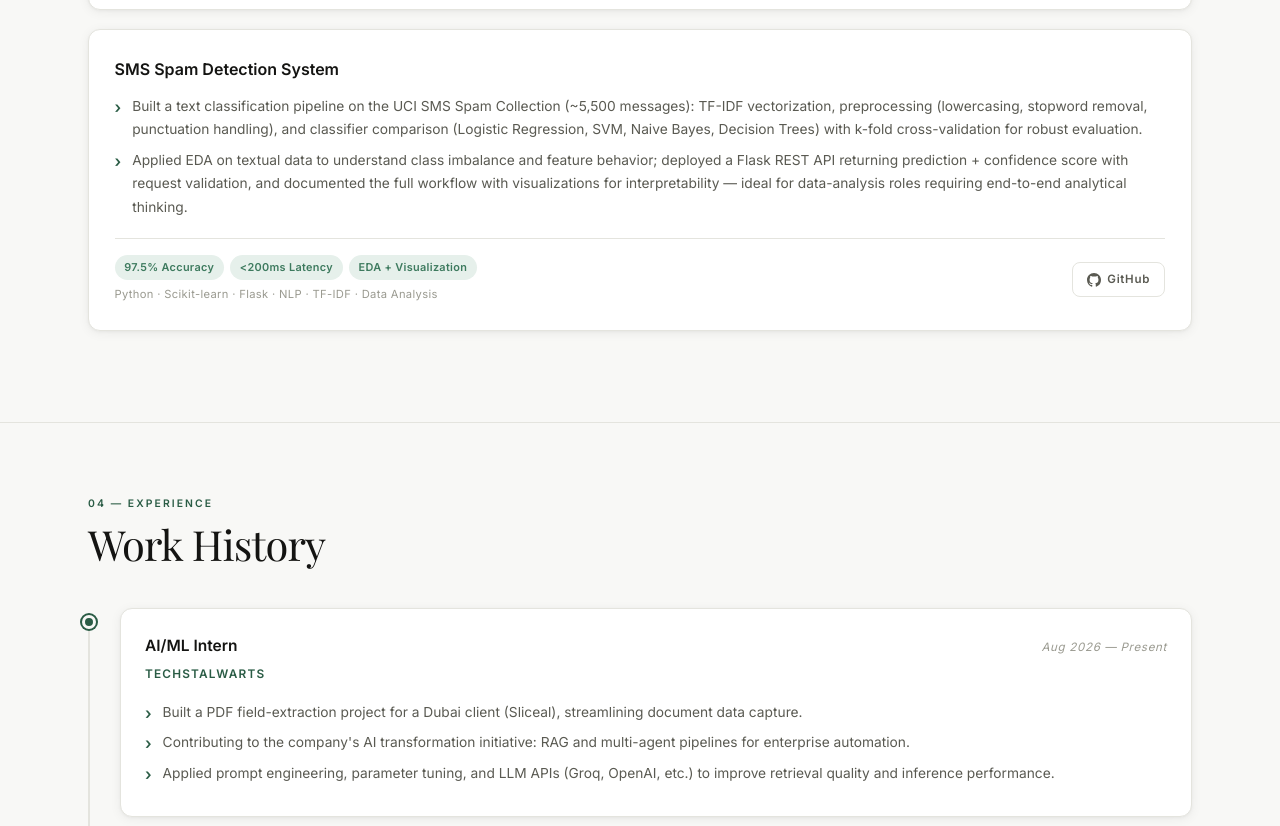
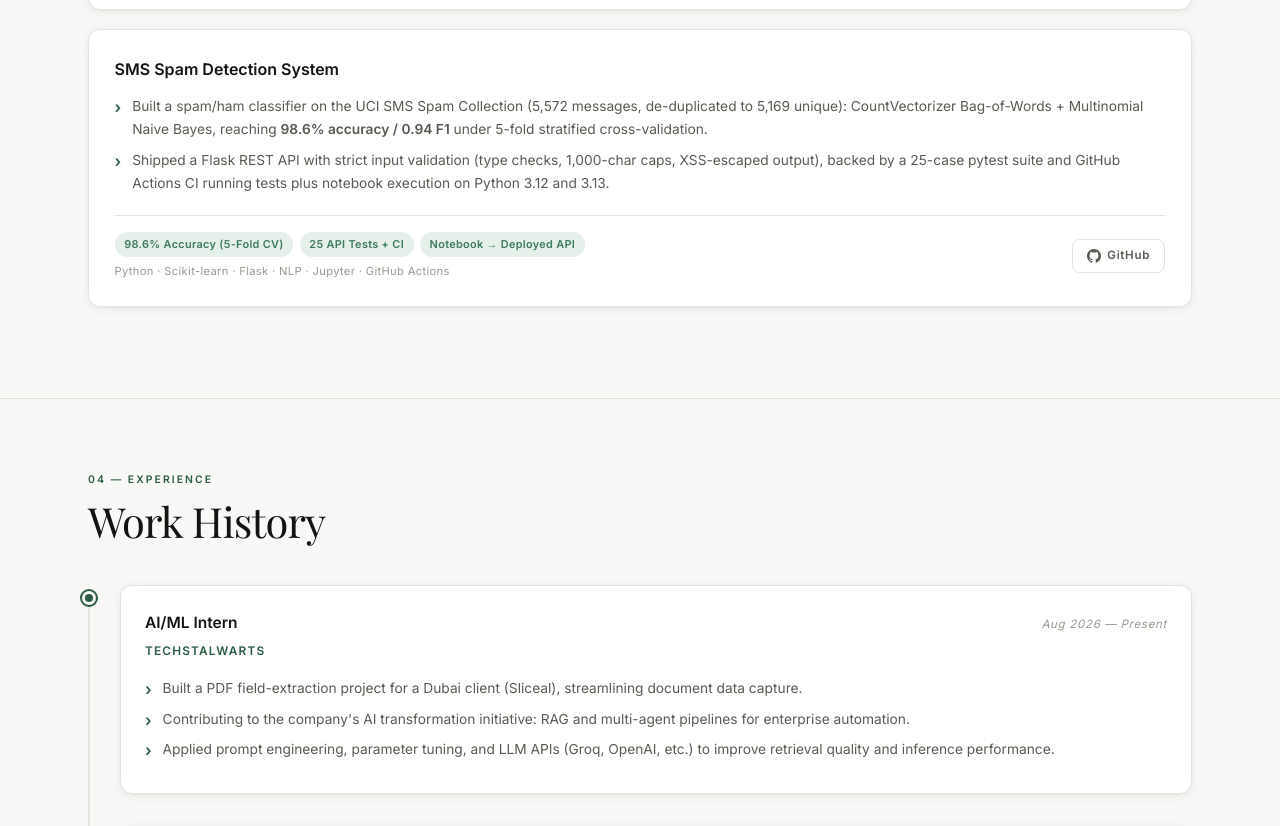
Before and after one commit to Shubham302004/shubham302004.github.io, a plain HTML site: page index.html in a window 1280 px wide. Shown: the part 3203-4029 px from the top of the page. Drawn offline with nearby package versions, Linux system fonts and the light colour scheme.

Commit message:
Fix SMS Spam card: align claims with repo (CountVectorizer not TF-IDF, 98.6% CV accuracy, tests+CI)

```diff
--- a/index.html
+++ b/index.html
@@ -234,17 +234,17 @@
           SMS Spam Detection System
         </div>
         <ul class="proj-bullets">
-          <li>Built a text classification pipeline on the UCI SMS Spam Collection (~5,500 messages): TF-IDF vectorization, preprocessing (lowercasing, stopword removal, punctuation handling), and classifier comparison (Logistic Regression, SVM, Naive Bayes, Decision Trees) with k-fold cross-validation for robust evaluation.</li>
-          <li>Applied EDA on textual data to understand class imbalance and feature behavior; deployed a Flask REST API returning prediction + confidence score with request validation, and documented the full workflow with visualizations for interpretability — ideal for data-analysis roles requiring end-to-end analytical thinking.</li>
+          <li>Built a spam/ham classifier on the UCI SMS Spam Collection (5,572 messages, de-duplicated to 5,169 unique): CountVectorizer Bag-of-Words + Multinomial Naive Bayes, reaching <strong>98.6% accuracy / 0.94 F1</strong> under 5-fold stratified cross-validation.</li>
+          <li>Shipped a Flask REST API with strict input validation (type checks, 1,000-char caps, XSS-escaped output), backed by a 25-case pytest suite and GitHub Actions CI running tests plus notebook execution on Python 3.12 and 3.13.</li>
         </ul>
         <div class="proj-footer">
           <div>
             <div class="metric-pills">
-              <span class="metric-pill">97.5% Accuracy</span>
-              <span class="metric-pill">&lt;200ms Latency</span>
-              <span class="metric-pill">EDA + Visualization</span>
+              <span class="metric-pill">98.6% Accuracy (5-Fold CV)</span>
+              <span class="metric-pill">25 API Tests + CI</span>
+              <span class="metric-pill">Notebook → Deployed API</span>
             </div>
-            <div class="proj-stack">Python · Scikit-learn · Flask · NLP · TF-IDF · Data Analysis</div>
+            <div class="proj-stack">Python · Scikit-learn · Flask · NLP · Jupyter · GitHub Actions</div>
           </div>
           <a href="https://github.com/Shubham302004/SMS-Spam-Detection" target="_blank" class="gh-btn">
             <svg width="14" height="14" viewBox="0 0 16 16" fill="currentColor"><path d="M8 0C3.58 0 0 3.58 0 8c0 3.54 2.29 6.53 5.47 7.59.4.07.55-.17.55-.38 0-.19-.01-.82-.01-1.49-2.01.37-2.53-.49-2.69-.94-.09-.23-.48-.94-.82-1.13-.28-.15-.68-.52-.01-.53.63-.01 1.08.58 1.23.82.72 1.21 1.87.87 2.33.66.07-.52.28-.87.51-1.07-1.78-.2-3.64-.89-3.64-3.95 0-.87.31-1.59.82-2.15-.08-.2-.36-1.02.08-2.12 0 0 .67-.21 2.2.82.64-.18 1.32-.27 2-.27.68 0 1.36.09 2 .27 1.53-1.04 2.2-.82 2.2-.82.44 1.1.16 1.92.08 2.12.51.56.82 1.27.82 2.15 0 3.07-1.87 3.75-3.65 3.95.29.25.54.73.54 1.48 0 1.07-.01 1.93-.01 2.2 0 .21.15.46.55.38A8.013 8.013 0 0 0 16 8c0-4.42-3.58-8-8-8z"/></svg>
```
